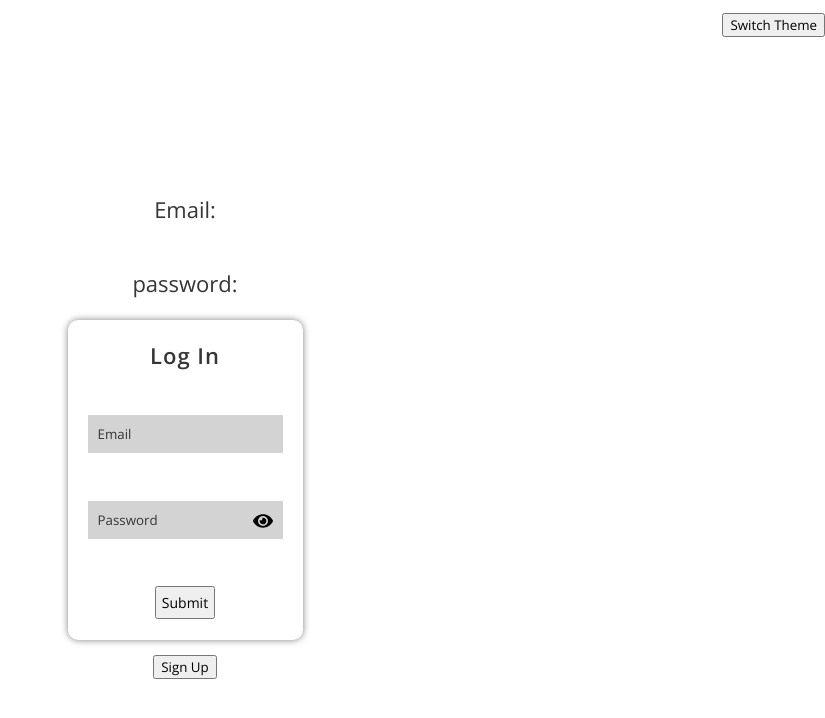
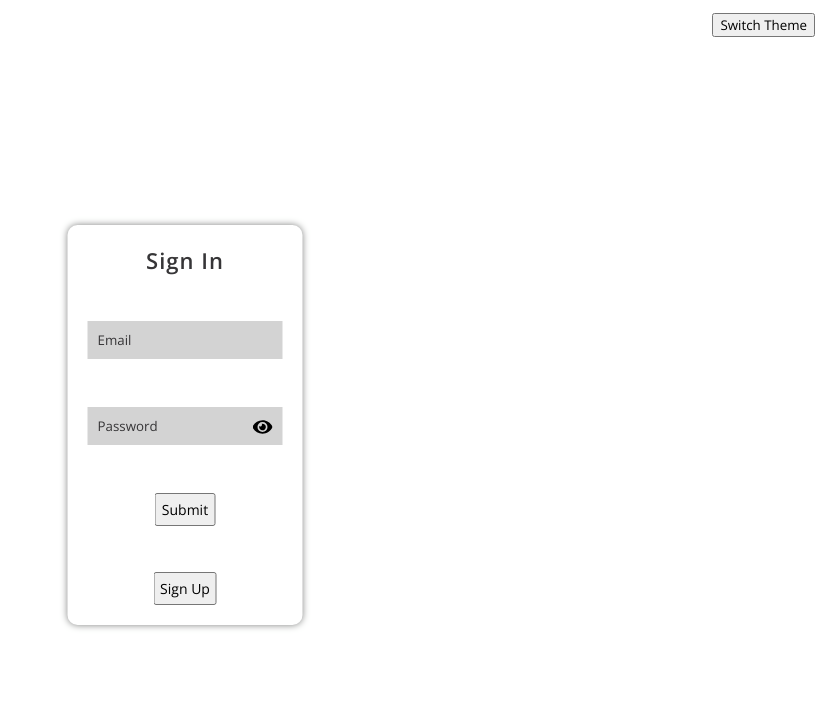
Before and after one commit to CVincent88/authentication, a React (Create React App) app: page / in a window 1280 px wide. Shown: the top 718 px of the page, without its empty margins (455-1280 px from the left). Built offline with nearby package versions, Linux system fonts and the light colour scheme.

Commit message:
Added transition when chaing modules

```diff
--- a/src/App.js
+++ b/src/App.js
@@ -7,12 +7,13 @@ import { lightTheme, darkTheme } from "./Components/Themes"
 import Signin from './Signin'
 import Signup from './Signup'
 
-const Header = styled.header`
-  width: 100vw;
-  height: 50px;
+const Header = styled.div`
   display: flex;
   justify-content: flex-end;
   align-items: center;
+  height: 50px;
+  box-shadow: none;
+  padding: 0 10px
 `;
 
 const Container = styled.div`
@@ -23,6 +24,20 @@ const Container = styled.div`
   justify-content: center;
   align-items: center;
   box-shadow: none;
+  position: relative;
+`;
+
+const Toggle = styled.button`
+  position: absolute;
+  top: 10px;
+  right: 10px;
+`;
+
+const ModuleContainer = styled.div`
+  width: 50vw;
+  display: flex;
+  justify-content: center;
+  align-items: center;
 `;
 
 const Button = styled.button`
@@ -104,22 +119,19 @@ function App() {
           <button onClick={themeToggler}>Switch Theme</button>
         </Header>
         <Container>
-        <p>Email: {registeredUser.email}</p>
-        <p>password: {registeredUser.password}</p>
-          {connectDisplay === 'signin' ?
-            <Signin handleOnSubmitSignin={handleOnSubmitSignin} />
-            :
-            <Signup registerUser={registerUser} handleOnSubmitSignup={handleOnSubmitSignup}/>
-          }
-          <Button
-            onClick={() => handleConnectDisplayChange()}
-          >
-            {connectDisplay === 'signin' ?
-              'Sign Up'
-              :
-              'Sign In'
-            }
-          </Button>
+          <ModuleContainer>
+            <Signin
+              handleOnSubmitSignin={handleOnSubmitSignin}
+              handleConnectDisplayChange={handleConnectDisplayChange}
+              active={connectDisplay === 'signin' ? true : false}
+            />
+            <Signup
+              registerUser={registerUser}
+              handleOnSubmitSignup={handleOnSubmitSignup}
+              handleConnectDisplayChange={handleConnectDisplayChange}
+              active={connectDisplay === 'signup' ? true : false}
+            />
+          </ModuleContainer>
         </Container>
       </>
     </ThemeProvider>
--- a/src/Components/GlobalStyle.js
+++ b/src/Components/GlobalStyle.js
@@ -12,7 +12,7 @@ export const GlobalStyles = createGlobalStyle`
 
   .form {
     box-shadow: ${({ theme }) => theme.form.shadow};
-    transition: box-shadow .3s linear;
+    transition: all .3s linear;
   }
 
   .underline {
@@ -23,7 +23,7 @@ export const GlobalStyles = createGlobalStyle`
   input {
     background-color: ${({ theme }) => theme.input.background};
     color: ${({ theme }) => theme.text};
-    transition: background color 0.30s linear;
+    transition: all 0.30s linear;
     position: relative;
     ::placeholder{
       color: ${({ theme }) => theme.text};
--- a/src/Signin.js
+++ b/src/Signin.js
@@ -4,14 +4,18 @@ import styled from 'styled-components'
 import eye from './images/eye-solid.svg'
 import eye_closed from './images/eye-closed-solid.svg'
 
-const Container = styled.div`
+const Wrapper = styled.div`
   display: flex;
   flex-direction: column;
   align-items: center;
   justify-content: space-between;
   border-radius: 10px;
   padding: 20px;
-  height: 40vh;
+  height: 50vh;
+  min-height: 250px;
+  max-height: 500px;
+  transform: ${props => props.active ? 'translateX(50%)' : 'translateX(-200px)'};
+  opacity: ${props => props.active ? '1' : '0'};
 `;
 
 const Title = styled.span`
@@ -61,7 +65,7 @@ const Button = styled.button`
   font-size: 14px;
 `;
 
-function Signin({ handleOnSubmitSignin }) {
+function Signin({ active, handleConnectDisplayChange, handleOnSubmitSignin }) {
 
   const [isPasswordVisible, setIsPasswordVisible] = useState(false)
 
@@ -73,8 +77,8 @@ function Signin({ handleOnSubmitSignin }) {
   }
 
   return(
-    <Container className="form">
-      <Title>Log In</Title>
+    <Wrapper className="form" active={active}>
+      <Title>Sign In</Title>
       <InputContainer className="inputContainer">
         <Input
           type="text"
@@ -84,7 +88,7 @@ function Signin({ handleOnSubmitSignin }) {
         />
         <Underline className="underline"></Underline>
       </InputContainer>
-      <InputContainer>
+      <InputContainer >
         <Input
           type={isPasswordVisible ? "text" : "password"}
           placeholder="Password"
@@ -94,8 +98,16 @@ function Signin({ handleOnSubmitSignin }) {
         <Underline className="underline"></Underline>
         <Img onClick={() => handlePasswordVisibility()} src={isPasswordVisible ? eye_closed : eye} alt="Logo view password"/>
       </InputContainer>
-      <Button onClick={() => handleOnSubmitSignin(email, password)} type="submit">Submit</Button>
-    </Container>
+      <Button
+        onClick={() => handleOnSubmitSignin(email, password)}
+        type="submit"
+      >
+        Submit
+      </Button>
+      <Button onClick={() => handleConnectDisplayChange()}>
+        Sign Up
+      </Button>
+    </Wrapper>
   )
 }
 
--- a/src/Signup.js
+++ b/src/Signup.js
@@ -11,7 +11,11 @@ const Container = styled.div`
   justify-content: space-between;
   border-radius: 10px;
   padding: 20px;
-  height: 40vh;
+  height: 50vh;
+  min-height: 250px;
+  max-height: 500px;
+  transform: ${props => props.active ? 'translateX(-50%)' : 'translateX(200px)'};
+  opacity: ${props => props.active ? '1' : '0'};
 `;
 
 const Title = styled.span`
@@ -61,7 +65,7 @@ const Button = styled.button`
   font-size: 14px;
 `;
 
-function Signup({ handleOnSubmitSignup }) {
+function Signup({ active, handleConnectDisplayChange, handleOnSubmitSignup }) {
 
   const [isPassword1Visible, setIsPassword1Visible] = useState(false)
   const [isPassword2Visible, setIsPassword2Visible] = useState(false)
@@ -79,7 +83,7 @@ function Signup({ handleOnSubmitSignup }) {
   }
 
   return(
-    <Container className="form">
+    <Container className="form" active={active}>
       <Title>Sign Up</Title>
       <InputContainer className="inputContainer">
         <Input
@@ -114,6 +118,9 @@ function Signup({ handleOnSubmitSignup }) {
         <Img onClick={() => handlePasswordVisibility(2)} src={isPassword2Visible ? eye_closed : eye} alt="Logo view password"/>
       </InputContainer>
       <Button onClick={() => handleOnSubmitSignup(email, password1, password2)} type="submit">Submit</Button>
+      <Button onClick={() => handleConnectDisplayChange()}>
+        Sign Up
+      </Button>
     </Container>
   )
 }
```
Also changed, not shown: 1 other file (tests, documents, lock files or other folders).
